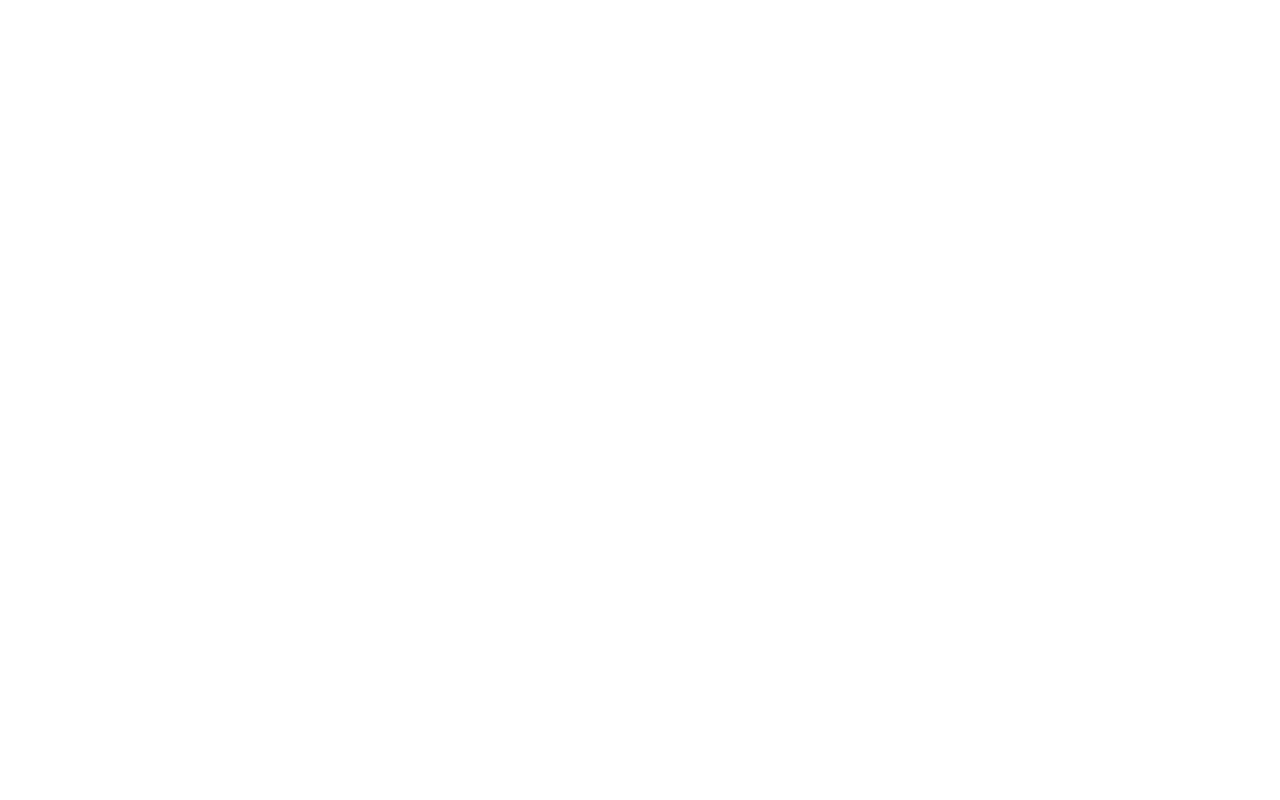
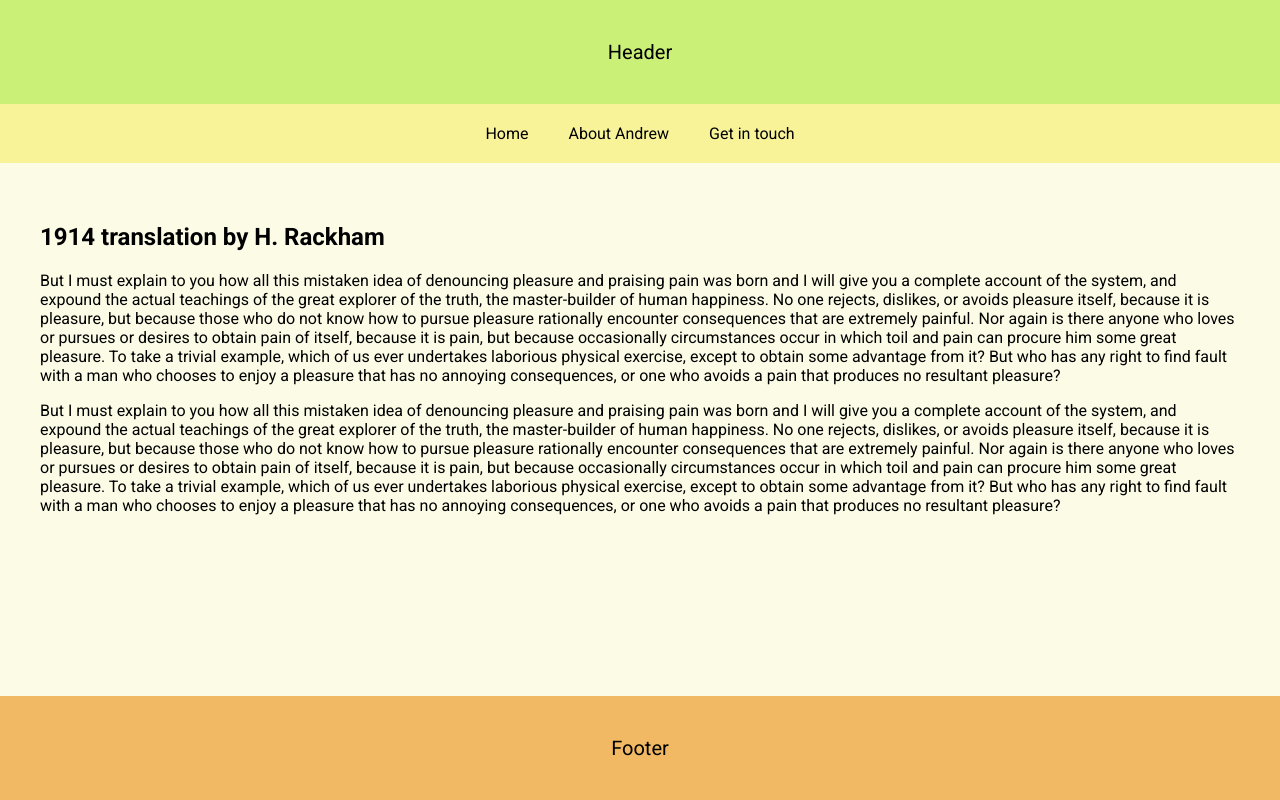
Before and after one commit to js-tasks-ru/htmlcss-20220120_andrej-apichenok, a website: page 02-dz0/01-semantic-mockup/solution.html in a window 1280 px wide. Drawn offline with Linux system fonts and the light colour scheme.

Commit message:
add solution for 02-dz0

```diff
--- /dev/null
+++ b/02-dz0/01-semantic-mockup/css/main.css
@@ -0,0 +1,47 @@
+@import url('https://fonts.googleapis.com/css2?family=Roboto:wght@400;500;700&display=swap');
+
+body {
+  display: flex;
+  min-height: 100vh;
+  flex-direction: column;
+  margin: 0;
+  font-family: 'Roboto', sans-serif;
+}
+.app-header {
+  padding: 40px;
+  text-align: center;
+  font-size: 20px;
+  background: #cbf078;
+}
+.app-menu {
+  display: flex;
+  flex-direction: row;
+  align-items: center;
+  justify-content: center;
+  background: #f8f398;
+}
+.menu-item {
+  padding: 20px;
+}
+.menu-item a {
+  color: #000000;
+  text-decoration: none;
+}
+.menu-item a:hover {
+  color: #000000;
+  text-decoration: underline;
+}
+.app-content {
+  display: flex;
+  justify-content: flex-start;
+  align-items: flex-start;
+  flex: 1;
+  padding: 40px;
+  background: #fcfbe6;
+}
+.app-footer {
+  padding: 40px;
+  text-align: center;
+  font-size: 20px;
+  background: #f1b963;
+}
--- a/02-dz0/01-semantic-mockup/solution.html
+++ b/02-dz0/01-semantic-mockup/solution.html
@@ -1,4 +1,51 @@
 <!DOCTYPE html>
 <html lang="ru">
-    <!-- Ваше решение -->
+
+<head>
+    <meta charset="utf-8">
+    <title>Hello wotld</title>
+    <link rel="stylesheet" href="css/main.css">
+</head>
+
+<body>
+    <header class="app-header">Header</header>
+    <nav class="app-menu">
+        <div class="menu-item"><a href="#">Home</a></div>
+        <div class="menu-item"><a href="#">About Andrew</a></div>
+        <div class="menu-item"><a href="#">Get in touch</a></div>
+    </nav>
+    <main class="app-content">
+        <article>
+            <h1>1914 translation by H. Rackham</h1>
+            <p>
+                But I must explain to you how all this mistaken idea of denouncing pleasure and praising pain was born and I will give
+                you a complete account of the system, and expound the actual teachings of the great explorer of the truth, the
+                master-builder of human happiness. No one rejects, dislikes, or avoids pleasure itself, because it is pleasure, but
+                because those who do not know how to pursue pleasure rationally encounter consequences that are extremely painful. Nor
+                again is there anyone who loves or pursues or desires to obtain pain of itself, because it is pain, but because
+                occasionally circumstances occur in which toil and pain can procure him some great pleasure. To take a trivial example,
+                which of us ever undertakes laborious physical exercise, except to obtain some advantage from it? But who has any right
+                to find fault with a man who chooses to enjoy a pleasure that has no annoying consequences, or one who avoids a pain
+                that produces no resultant pleasure?
+            </p>
+            <p>
+                But I must explain to you how all this mistaken idea of denouncing pleasure and praising pain was born and I will
+                give
+                you a complete account of the system, and expound the actual teachings of the great explorer of the truth, the
+                master-builder of human happiness. No one rejects, dislikes, or avoids pleasure itself, because it is pleasure, but
+                because those who do not know how to pursue pleasure rationally encounter consequences that are extremely painful.
+                Nor
+                again is there anyone who loves or pursues or desires to obtain pain of itself, because it is pain, but because
+                occasionally circumstances occur in which toil and pain can procure him some great pleasure. To take a trivial
+                example,
+                which of us ever undertakes laborious physical exercise, except to obtain some advantage from it? But who has any
+                right
+                to find fault with a man who chooses to enjoy a pleasure that has no annoying consequences, or one who avoids a pain
+                that produces no resultant pleasure?
+            </p>
+        </article>
+    </main>
+    <footer class="app-footer">Footer</footer>
+</body>
+
 </html>
```
